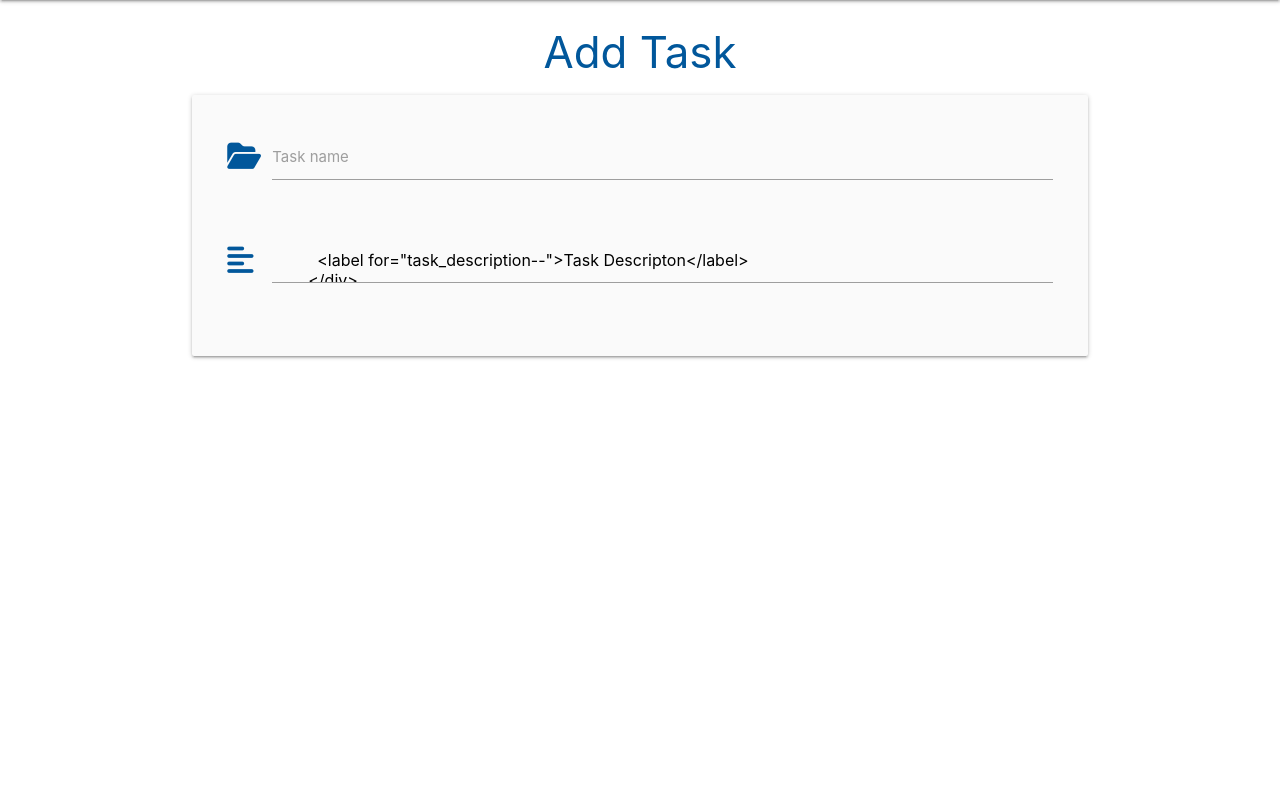
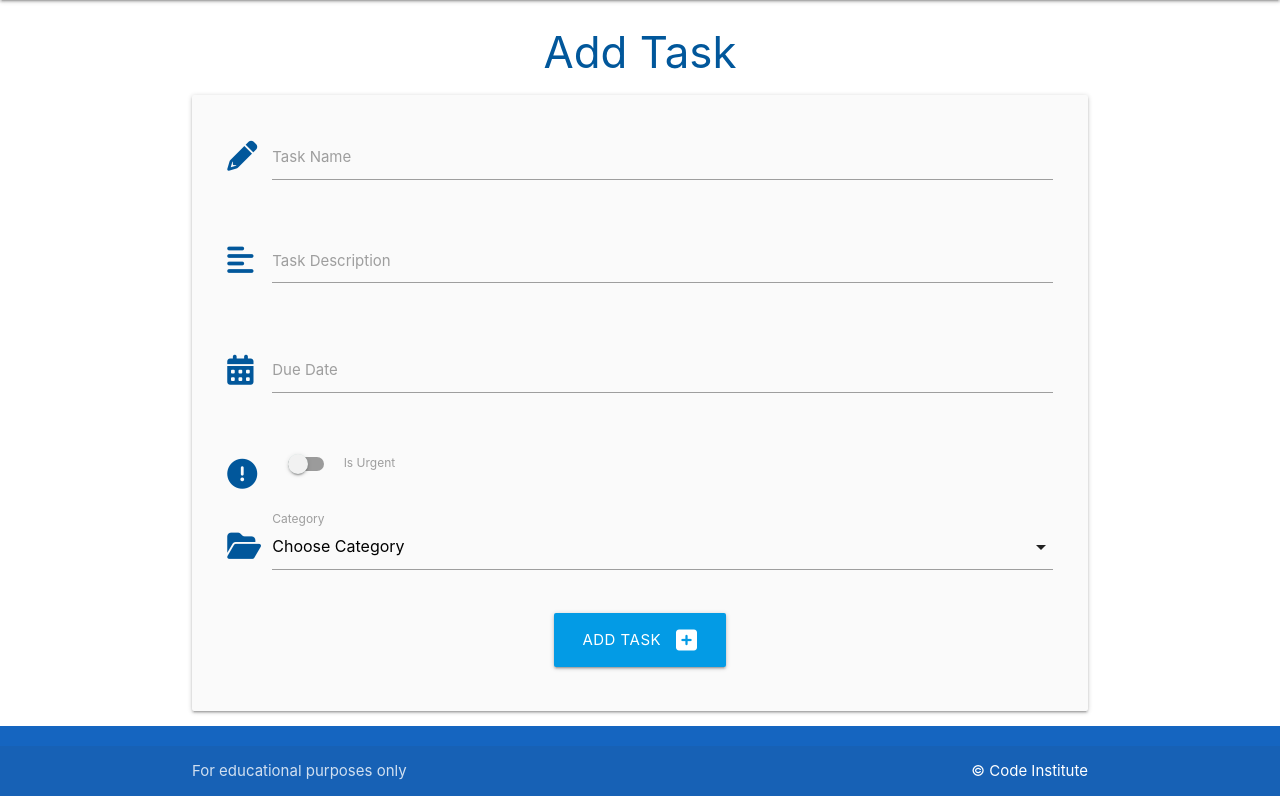
Before and after one commit to Awoyalejohn/flask-taskmanager-app, a Flask app: template taskmanager/templates/add_task.html in a window 1280 px wide. Shown: the part 64-860 px from the top of the page. Before the commit the page ends 423 px from the top, so only its background shows below. Run offline with Flask 2, Linux system fonts and the light colour scheme; the template is opened without the code that fills it: most values are stand-ins (such as "Sample title", 1, 10 or a date in 2020); some libraries are stand-ins or nearby versions.

Commit message:
viewing tasks complete

```diff
--- a/taskmanager/routes.py
+++ b/taskmanager/routes.py
@@ -5,7 +5,8 @@ from taskmanager.models import Category, Task
 
 @app.route("/")
 def home():
-    return render_template("tasks.html")
+    tasks = list(Task.query.order_by(Task.id).all())
+    return render_template("tasks.html", tasks=tasks)
 
 
 @app.route("/categories")
@@ -48,7 +49,7 @@ def add_task():
     if request.method == "POST":
         task = Task(
             task_name=request.form.get("task_name"),
-            task_description=request.form.get("task_descriptioon"),
+            task_description=request.form.get("task_description"),
             is_urgent=bool(True if request.form.get("is_urgent") else False),
             due_date=request.form.get("due_date"),
             category_id=request.form.get("category_id")
--- a/taskmanager/static/js/script.js
+++ b/taskmanager/static/js/script.js
@@ -6,7 +6,15 @@ document.addEventListener('DOMContentLoaded', function() {
   // date picker initialisation
   let datepicker = document.querySelectorAll('.datepicker');
   M.Datepicker.init(datepicker, {
-    format: "dd mmm, yyyy",
-    i18n: {okay: "select"}
+    format: "dd mmmm, yyyy",
+    i18n: {done: "Select"}
   });
+
+  // select initialisation
+  let selects = document.querySelectorAll('select');
+  M.FormSelect.init(selects);
+
+  // collapsible initialisation
+  let collapsible = document.querySelectorAll('.collapsible');
+  M.Collapsible.init(collapsible);
   });
--- a/taskmanager/templates/add_task.html
+++ b/taskmanager/templates/add_task.html
@@ -5,57 +5,62 @@
 
 <div class="row card-panel grey lighten-5">
     <form class="col s12" method="POST" action="{{ url_for('add_task') }}">
-      <!-- task_name-->
+        <!-- task name -->
         <div class="row">
             <div class="input-field col s12">
-          <i class="fas fa-folder-open prefix light-blue-text text-darken-4"></i>
-          <input id="task_name" name="task_name" minlength="3" maxlength="25" type="text" class="validate" required>
-          <label for="task_name">Task name</label>
+                <i class="fas fa-pencil-alt prefix light-blue-text text-darken-4"></i>
+                <input id="task_name" name="task_name" minlength="5" maxlength="50" type="text" class="validate" required>
+                <label for="task_name">Task Name</label>
             </div>
         </div>
-      <!-- task_description-->
+        <!-- task description -->
         <div class="row">
             <div class="input-field col s12">
                 <i class="fas fa-align-left prefix light-blue-text text-darken-4"></i>
-          <textarea id="task_description--" name="task_description--" minlength="5" maxlength="200" type="text" class="materialize-textarea validate" required</textarea>
-          <label for="task_description--">Task Descripton</label>
+                <textarea id="task_description" name="task_description" minlength="5" maxlength="200"
+                    type="text" class="materialize-textarea validate" required></textarea>
+                <label for="task_description">Task Description</label>
             </div>
         </div>
-
-      <!--due_date-->
+        <!-- due date -->
         <div class="row">
             <div class="input-field col s12">
-          <i class="fas fa-calendar prefix light-blue-text text-darken-4"></i>
+                <i class="fas fa-calendar-alt prefix light-blue-text text-darken-4"></i>
                 <input id="due_date" name="due_date" type="text" class="datepicker validate" required>
                 <label for="due_date">Due Date</label>
             </div>
         </div>
-
-     <!-- is_urgent-->
+        <!-- is urgent -->
         <div class="row">
             <div class="input-field col s12">
                 <div class="switch">
                     <i class="fas fa-exclamation-circle prefix light-blue-text text-darken-4"></i>
-          <input id="is_urgent" name="is_urgent" type="text">
-          <label for="is_urgent">Is Urgent</label>
-            <label for=is_urgent>
-
-            <input type="checkbox">
+                    <label for="is_urgent">
+                        <input id="is_urgent" name="is_urgent" type="checkbox">
                         <span class="lever"></span>
-      On
+                        Is Urgent
                     </label>
                 </div>
-
             </div>
         </div>
-
-
+        <!-- category id -->
+        <div class="row">
+            <div class="input-field col s12">
+                <i class="fas fa-folder-open prefix light-blue-text text-darken-4"></i>
+                <select id="category_id" name="category_id" class="validate" required>
+                    <option value="" disabled selected>Choose Category</option>
+                    {% for category in categories %}
+                        <option value="{{ category.id }}">{{ category.category_name }}</option>
+                    {% endfor %}
+                </select>
+                <label for="category_id">Category</label>
+            </div>
+        </div>
         <!-- submit button -->
         <div class="row">
             <div class="col s12 center-align">
                 <button type="submit" class="btn-large light-blue darken-1">
                     Add Task <i class="fas fa-plus-square right"></i>
-
                 </button>
             </div>
         </div>
```
Also changed, not shown: taskmanager/templates/tasks.html (+19 -0 lines). Lines whose indentation alone changed are shown as unchanged.
